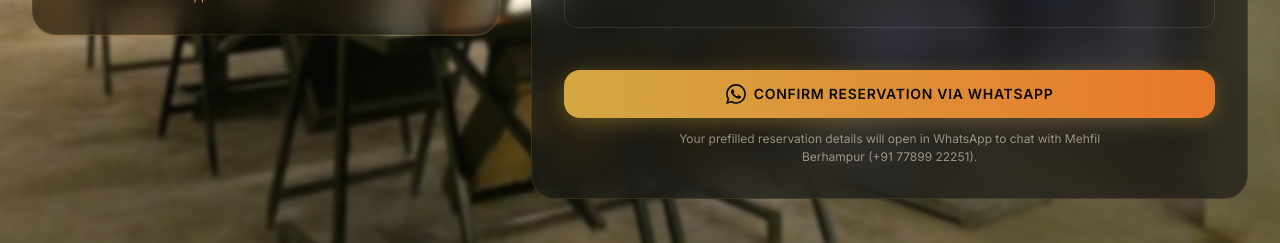
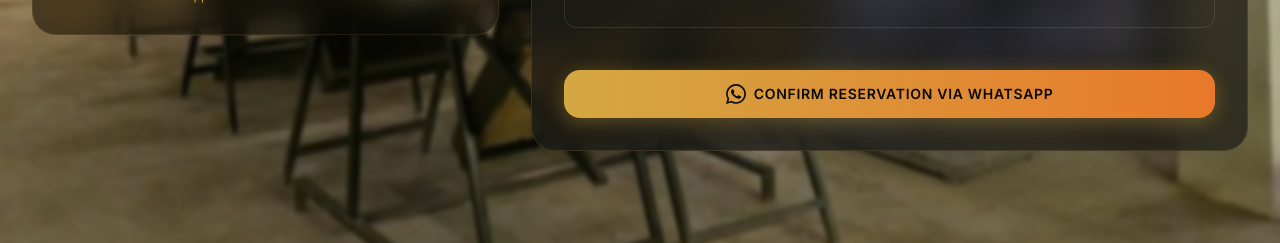
Before and after one commit to ronit0000/Mehfil_Cafe, a React (Vite) app: page / in a window 1280 px wide. Shown: the part 6280-6523 px from the top of the page. Built offline with nearby package versions, Linux system fonts and the light colour scheme; a web font is replaced by a local one.

Commit message:
style(reservation): remove WhatsApp helper subtext below submit button

```diff
--- a/src/components/Reservation.jsx
+++ b/src/components/Reservation.jsx
@@ -591,10 +591,6 @@ export default function Reservation() {
                   </span>
                 )}
               </button>
-
-              <p className="text-center text-xs text-mehfil-cream/55 mt-1.5 max-w-xs sm:max-w-md mx-auto leading-normal">
-                Your prefilled reservation details will open in WhatsApp to chat with Mehfil Berhampur (+91 77899 22251).
-              </p>
             </form>
           </motion.div>
         </div>
```
